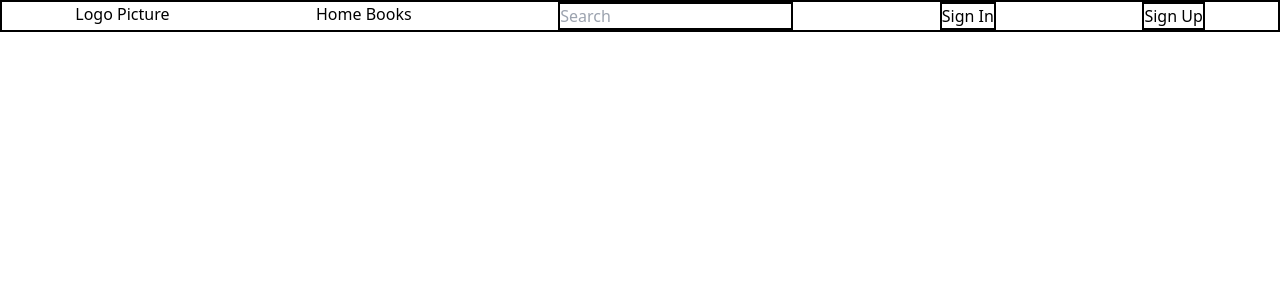
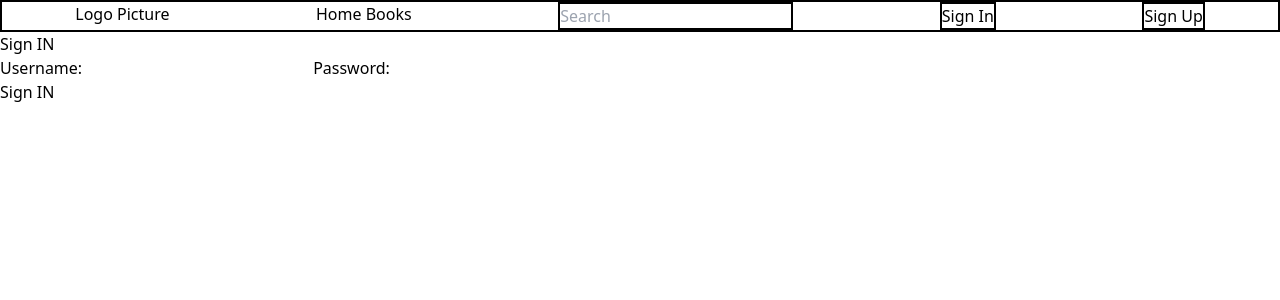
Before and after one commit to howie1329/Home-Books, a React (Create React App) app in the folder frontend/: page /signin in a window 1280 px wide. Shown: the top 300 px of the page. Built offline with nearby package versions, Linux system fonts and the light colour scheme.

Commit message:
Created Sign In/ Simple Autho

```diff
--- a/frontend/src/App.js
+++ b/frontend/src/App.js
@@ -8,9 +8,13 @@ import Admin from "./pages/Admin";
 import NewBook from "./pages/NewBook";
 import BookReviewPage from "./pages/BookReviewPage";
 import SignUp from "./pages/SignUp";
+import SignIn from "./pages/SignIn";
 
 function App() {
   const [currentBook, setCurrentBook] = useState("");
+  const [currentUser, setCurrentUser] = useState();
+  const [loggedIn, setLoggedIn] = useState(false);
+  const [role, setRole] = useState();
 
   return (
     <BrowserRouter>
@@ -18,8 +22,18 @@ function App() {
       <div>
         <Routes>
           <Route path="/" element={<Home setCurrentBook={setCurrentBook} />} />
+          <Route
+            path="/signin"
+            element={
+              <SignIn
+                setCurrentUser={setCurrentUser}
+                setLoggedIn={setLoggedIn}
+                setRole={setRole}
+              />
+            }
+          />
           <Route path="/signup" element={<SignUp />} />
-          <Route path="/admin" element={<Admin />} />
+          <Route path="/admin" element={<Admin currentUser={currentUser} />} />
           <Route path="/newbook" element={<NewBook />} />
           <Route
             path="/bookreview"
--- a/frontend/src/components/NavBar.js
+++ b/frontend/src/components/NavBar.js
@@ -16,7 +16,7 @@ function NavBar() {
       />
       <button
         className="border-2 border-black"
-        onClick={(e) => navigate("/admin")}
+        onClick={(e) => navigate("/signin")}
       >
         Sign In
       </button>
--- a/frontend/src/pages/Admin.js
+++ b/frontend/src/pages/Admin.js
@@ -6,7 +6,7 @@ import BookTable from "../components/BookTable";
 import UpdateBook from "../components/UpdateBook";
 
 //Admin page
-function Admin() {
+function Admin({ currentUser }) {
   const navigate = useNavigate();
 
   const [id, setId] = useState();
@@ -41,7 +41,7 @@ function Admin() {
 
   return (
     <div>
-      <h1>Admin Page</h1>
+      <h1>{currentUser.fullname}'s Admin Page</h1>
       <div>
         <p>Book List</p>
         <table>
--- /dev/null
+++ b/frontend/src/pages/SignIn.js
@@ -0,0 +1,50 @@
+import { React, useState } from "react";
+import { useNavigate } from "react-router-dom";
+
+function SignIn({ setCurrentUser, setLoggedIn, setRole }) {
+  const [username, setUsername] = useState();
+  const [password, setPassword] = useState();
+  const navigate = useNavigate();
+
+  const roleDirection = (role, loggedIn) => {
+    if (role === "admin" && loggedIn === true) {
+      navigate("/admin");
+    } else {
+      navigate("reguser");
+    }
+  };
+
+  const handleSubmit = async () => {
+    const response = await fetch(`/api/users/user/${username}`);
+    const data = await response.json();
+    if (response.ok) {
+      if (password === data[0].password) {
+        setCurrentUser(data[0]);
+        console.log(data[0]);
+        setRole(data[0].role);
+        setLoggedIn(true);
+        roleDirection(data[0].role, true);
+      }
+    }
+  };
+  return (
+    <div>
+      <p>Sign IN</p>
+      <form>
+        <label>Username:</label>
+        <input
+          type="text"
+          onChange={(e) => setUsername(e.target.value)}
+        ></input>
+        <label>Password:</label>
+        <input
+          type="text"
+          onChange={(e) => setPassword(e.target.value)}
+        ></input>
+      </form>
+      <button onClick={(e) => handleSubmit()}>Sign IN</button>
+    </div>
+  );
+}
+
+export default SignIn;
```
Also changed, not shown: 2 other files (tests, documents, lock files or other folders).
